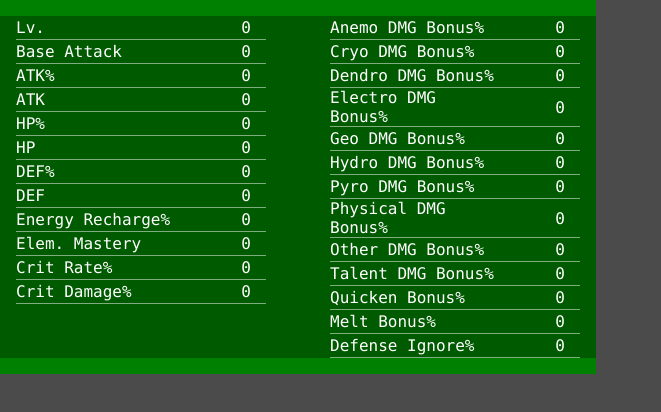
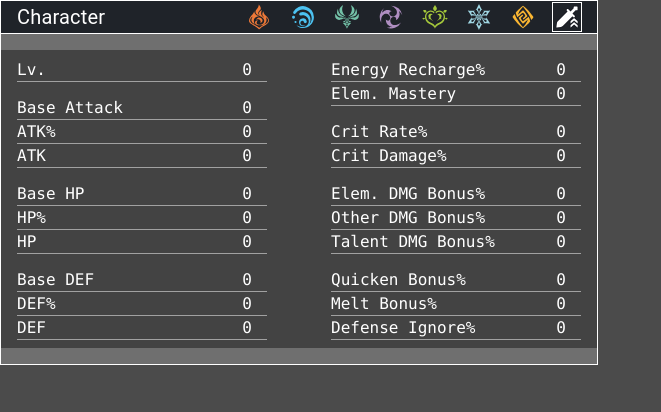
Before and after one commit to DLi7077/katsudon-optimizer-client, a React (Create React App) app: page / in a window 1280 px wide. Shown: the top 412 px of the page, without its empty margins (0-661 px from the left). Built offline with nearby package versions, Linux system fonts and the light colour scheme.

Commit message:
complete character form

```diff
--- a/src/Components/BoxContainer/index.js
+++ b/src/Components/BoxContainer/index.js
@@ -2,19 +2,20 @@ const classes = {
   container: {
     display: "flex",
     flexDirection: "column",
-    width: 'fit-content'
+    width: 'fit-content',
   },
   body: {
     paddingTop: "1rem",
     paddingBottom: "1rem",
-    backgroundColor: 'green',
+    border: '1px solid white',
+    borderTop: 0
   },
 };
 
 
 export default function BoxContainer(props) {
   return (
-    <div style={classes.container}>
+    <div style={{ ...classes.container, ...props.style }}>
       {props.header}
       <div style={classes.body}>{props.children}</div>
     </div>
--- a/src/Components/Elements/ElementList.js
+++ b/src/Components/Elements/ElementList.js
@@ -1,4 +1,4 @@
-import React, { useState } from "react";
+import React, { useEffect, useState } from "react";
 import { ELEMENTS, ELEMENT_BORDER } from "../../Constants/elements";
 import { get, map } from "lodash";
 import ElementIcon from "./ElementIcon";
@@ -11,9 +11,13 @@ const classes = {
   },
 };
 
-export default function ElementList() {
+export default function ElementList(props) {
   const ELEMENT_LIST = [...ELEMENTS];
-  const [elementIndex, setElementIndex] = useState(-1);
+  const [elementIndex, setElementIndex] = useState(ELEMENT_LIST.length - 1);
+
+  useEffect(() => {
+    props.update(ELEMENT_LIST[elementIndex].value);
+  }, [elementIndex])
 
   return (
     <div style={classes.horizontalList}>
--- a/src/Components/InitialStats/Character.js
+++ b/src/Components/InitialStats/Character.js
@@ -1,7 +1,8 @@
-import React from "react";
+import { useState } from "react";
 import ElementList from "../Elements/ElementList";
 import LabelInput from "../LabelInput";
 import { INITIAL_CHARACTER_STATS } from "../../Constants/Initial/character";
+import { ELEMENT_BACKGROUND } from "../../Constants/elements";
 import { map } from "lodash";
 import BoxContainer from "../BoxContainer";
 
@@ -9,13 +10,23 @@ import useObjectForm from "../../Hooks/useObjectForm";
 import { Typography } from "@mui/material";
 
 const classes = {
+  header: {
+    display: "flex",
+    justifyContent: 'space-between',
+    alignItems: 'center',
+    height: '32px',
+    paddingInline: "1rem",
+    backgroundColor: '#1F2329',
+    border: '1px solid white'
+  },
   container: {
     width: 'fit-content',
-    backgroundColor: "rgba(0,0,0,0.3)",
+    backgroundColor: "rgba(0,0,0,0.4)",
     display: "flex",
     justifyContent: "space-around",
     gap: "4rem",
-    paddingInline: '1rem'
+    padding: '0.5rem',
+    paddingInline: '1rem',
   },
   partitionContainer: {
     display: "flex",
@@ -26,15 +37,24 @@ const classes = {
 
 export default function Character() {
   const { leftStats, rightStats } = INITIAL_CHARACTER_STATS;
-  const [characterStats, setCharacterStats] = useObjectForm(
-    map([...leftStats, ...rightStats], (stats) => stats.value)
-  );
+  const [backgroundColor, setBackgroundColor] = useState(ELEMENT_BACKGROUND.Physical)
+  const [characterStats, setCharacterStats] =
+    useObjectForm(
+      map([...leftStats, ...rightStats], (stats) => stats.value), { element: null }
+    );
 
   function Header() {
-    return <Typography> Character </Typography>
+    function updateBackgroundColor(element) {
+      setBackgroundColor(ELEMENT_BACKGROUND[element]);
+    }
+
+    return <span style={classes.header}>
+      <Typography style={{ fontSize: '1.25rem' }}> Character </Typography>
+      <ElementList update={updateBackgroundColor} />
+    </span>
   }
 
-  return <BoxContainer>
+  return <BoxContainer header={Header()} style={{ backgroundColor: backgroundColor }}>
     <div style={classes.container}>
       <div style={classes.partitionContainer}>
         {map(leftStats, (statAttributes, idx) => {
--- a/src/Components/LabelInput/index.js
+++ b/src/Components/LabelInput/index.js
@@ -5,11 +5,15 @@ const classes = {
     display: "flex",
     justifyContent: "space-between",
     alignItems: 'center',
-    width: '250px'
+    width: '250px',
   },
+  spaceSpan: {
+    height: '14px'
+  }
 };
 
 export default function LabelInput({ style, label, value, updateStat }) {
+  if (!label) return <span style={classes.spaceSpan}></span>
   return (
     <span style={{ ...classes.statSpan, ...style }}>
       <span>{label}</span>
--- a/src/Constants/Initial/character.js
+++ b/src/Constants/Initial/character.js
@@ -1,31 +1,40 @@
 const INITIAL_STATS_LEFT =
 	[
 		{ label: "Lv.", value: "Level" },
+		{ label: "" },
 		{ label: "Base Attack", value: "Base Attack" },
 		{ label: "ATK%", value: "ATK %" },
 		{ label: "ATK", value: "Flat Attack" },
+		{ label: "" },
+		{ label: "Base HP", value: "Base HP" },
 		{ label: "HP%", value: "HP %" },
 		{ label: "HP", value: "Flat HP" },
+		{ label: "" },
+		{ label: "Base DEF", value: "Base DEF" },
 		{ label: "DEF%", value: "DEF %" },
 		{ label: "DEF", value: "Flat Defense" },
-		{ label: "Energy Recharge%", value: "Energy Recharge%" },
-		{ label: "Elem. Mastery", value: "Elemental Mastery" },
-		{ label: "Crit Rate%", value: "Crit Rate" },
-		{ label: "Crit Damage%", value: "Crit Damage" },
 	];
 
 
 const INITIAL_STATS_RIGHT = [
-	{ label: "Anemo DMG Bonus%", value: "Anemo DMG Bonus%" },
-	{ label: "Cryo DMG Bonus%", value: "Cryo DMG Bonus%" },
-	{ label: "Dendro DMG Bonus%", value: "Dendro DMG Bonus%", },
-	{ label: "Electro DMG Bonus%", value: "Electro DMG Bonus%" },
-	{ label: "Geo DMG Bonus%", value: "Geo DMG Bonus%" },
-	{ label: "Hydro DMG Bonus%", value: "Hydro DMG Bonus%" },
-	{ label: "Pyro DMG Bonus%", value: "Pyro DMG Bonus%" },
-	{ label: "Physical DMG Bonus%", value: "Physical DMG Bonus%" },
+	{ label: "Energy Recharge%", value: "Energy Recharge%" },
+	{ label: "Elem. Mastery", value: "Elemental Mastery" },
+	{ label: "" },
+	{ label: "Crit Rate%", value: "Crit Rate" },
+	{ label: "Crit Damage%", value: "Crit Damage" },
+	{ label: "" },
+	// { label: "Anemo DMG Bonus%", value: "Anemo DMG Bonus%" },
+	// { label: "Cryo DMG Bonus%", value: "Cryo DMG Bonus%" },
+	// { label: "Dendro DMG Bonus%", value: "Dendro DMG Bonus%", },
+	// { label: "Electro DMG Bonus%", value: "Electro DMG Bonus%" },
+	// { label: "Geo DMG Bonus%", value: "Geo DMG Bonus%" },
+	// { label: "Hydro DMG Bonus%", value: "Hydro DMG Bonus%" },
+	// { label: "Pyro DMG Bonus%", value: "Pyro DMG Bonus%" },
+	// { label: "Physical DMG Bonus%", value: "Physical DMG Bonus%" },
+	{ label: "Elem. DMG Bonus%", value: "Elemental DMG Bonus%" },
 	{ label: "Other DMG Bonus%", value: "Other DMG Bonus%" },
 	{ label: "Talent DMG Bonus%", value: "Talent DMG Bonus%" },
+	{ label: "" },
 	{ label: "Quicken Bonus%", value: "Quicken Bonus%" },
 	{ label: "Melt Bonus%", value: "Melt Bonus%" },
 	{ label: "Defense Ignore%", value: "Defense Ignore%" },
--- a/src/Constants/elements.js
+++ b/src/Constants/elements.js
@@ -60,3 +60,15 @@ export const ELEMENT_BORDER = {
   Hydro: "#77ACEB",
   Physical: "#FFFFFF",
 };
+
+export const ELEMENT_BACKGROUND = {
+  Anemo: "#4F9B69",
+  Pyro: "#9B6A4F",
+  Cryo: "#4F9B9B",
+  Dendro: "#639B4F",
+  Electro: "#7C4A85",
+  Geo: "#A68A44",
+  Hydro: "#4F809B",
+  Physical: "#6F6F6F"
+
+}
```
